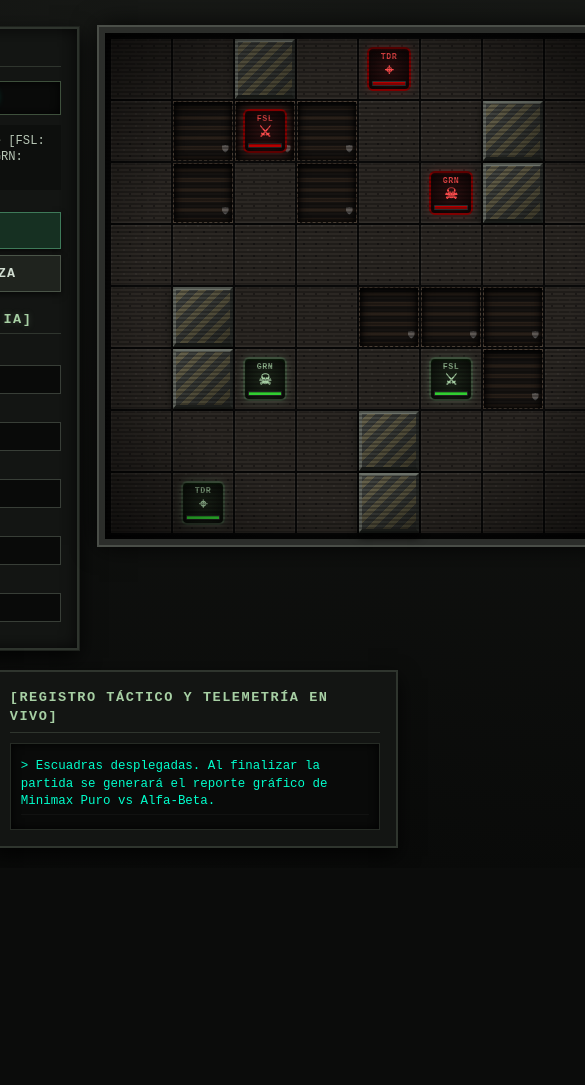
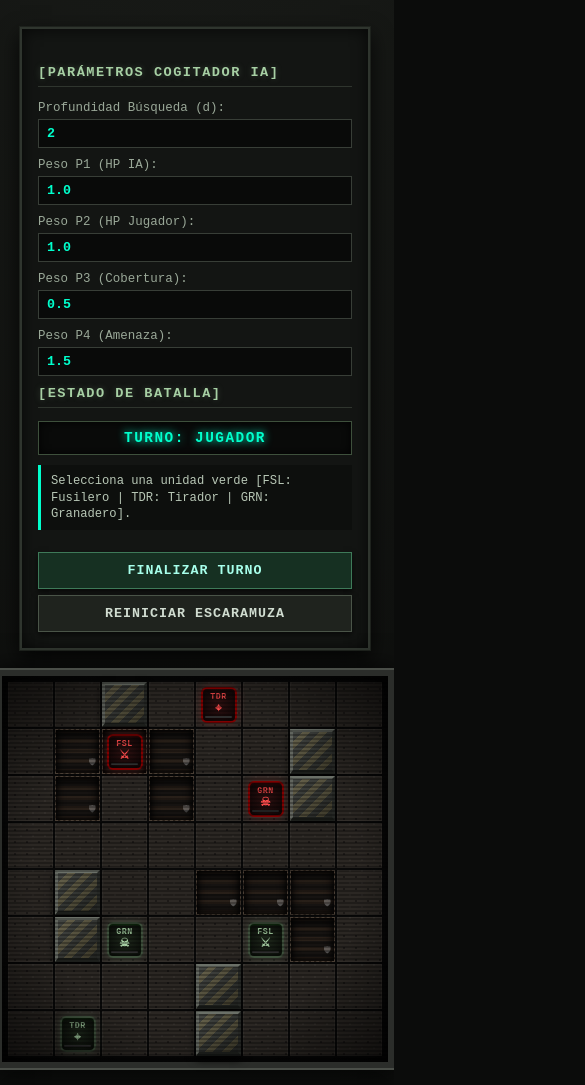
Before and after one commit to JonxthxnR/GridlockTactics, a plain HTML site: page index.html in a window 390 px wide. Shown: the part 127-1212 px from the top of the page, 585 px wide, since content can reach past the window. Before the commit the page ends 995 px from the top, so only its background shows below. Drawn offline with Linux system fonts and the light colour scheme.

Commit message:
agregado diseño responsivo

```diff
--- a/index.html
+++ b/index.html
@@ -14,18 +14,9 @@
 
     <main class="contenedor-principal">
         <!-- Panel de Control de Partida y Parámetros IA -->
+        <!-- Panel de Control de Partida y Parámetros IA -->
         <aside class="panel-controles">
-            <h3>[ESTADO DE BATALLA]</h3>
-            <div class="visor-turno">
-                <p id="indicador-turno">TURNO: JUGADOR</p>
-            </div>
-            <div class="visor-telemetria-unidad">
-                <p id="info-unidad">Selecciona una unidad verde [FSL | TDR | GRN].</p>
-            </div>
-
-            <button id="btn-fin-turno" class="btn-tactico btn-fin-turno">FINALIZAR TURNO</button>
-            <button id="btn-reiniciar" class="btn-tactico">REINICIAR ESCARAMUZA</button>
-
+            <!-- LOS PARÁMETROS BAJAN AQUÍ ABAJO -->
             <h3 style="margin-top: 20px;">[PARÁMETROS COGITADOR IA]</h3>
             <div class="grupo-control">
                 <label>Profundidad Búsqueda (d):</label>
@@ -47,6 +38,18 @@
                 <label>Peso P4 (Amenaza):</label>
                 <input type="number" id="input-p4" value="1.5" step="0.1">
             </div>
+                        <h3>[ESTADO DE BATALLA]</h3>
+                        <div class="visor-turno">
+                <p id="indicador-turno">TURNO: JUGADOR</p>
+            </div>
+            <div class="visor-telemetria-unidad">
+                <p id="info-unidad">Selecciona una unidad verde [FSL | TDR | GRN].</p>
+            </div>
+
+            <!-- LOS BOTONES SUBEN AQUÍ ARRIBA -->
+            <button id="btn-fin-turno" class="btn-tactico btn-fin-turno">FINALIZAR TURNO</button>
+            <button id="btn-reiniciar" class="btn-tactico">REINICIAR ESCARAMUZA</button>
+
         </aside>
 
         <!-- Tablero Táctico -->
--- a/ui/style.css
+++ b/ui/style.css
@@ -498,3 +498,49 @@ h1 {
     font-size: 0.72rem;
     color: #bbb;
 }
+
+/* =========================================================
+   8. DISEÑO RESPONSIVE Y ADAPTACIÓN MÓVIL
+   ========================================================= */
+
+@media (max-width: 900px) {
+    .contenedor-principal {
+        flex-direction: column;
+        align-items: center;
+        width: 100%;
+    }
+
+    .panel-controles {
+        width: 100%;
+        max-width: 520px;
+        box-sizing: border-box;
+    }
+
+    .panel-metricas,
+    .panel-postpartida {
+        width: 100% !important;
+        max-width: 520px !important;
+        box-sizing: border-box;
+    }
+
+    .cabecera-imperial {
+        max-width: 100%;
+    }
+}
+
+/* Permitir que el tablero escale dinámicamente en pantallas pequeñas si fuera necesario */
+@media (max-width: 600px) {
+    :root {
+        --tamano-celda: 45px; /* Achica un poco las celdas en móviles para que quepa el 8x8 */
+    }
+
+    .unidad-ficha {
+        width: 36px;
+        height: 36px;
+        font-size: 0.55rem;
+    }
+
+    .unidad-simbolo {
+        font-size: 0.75rem;
+    }
+}
```
